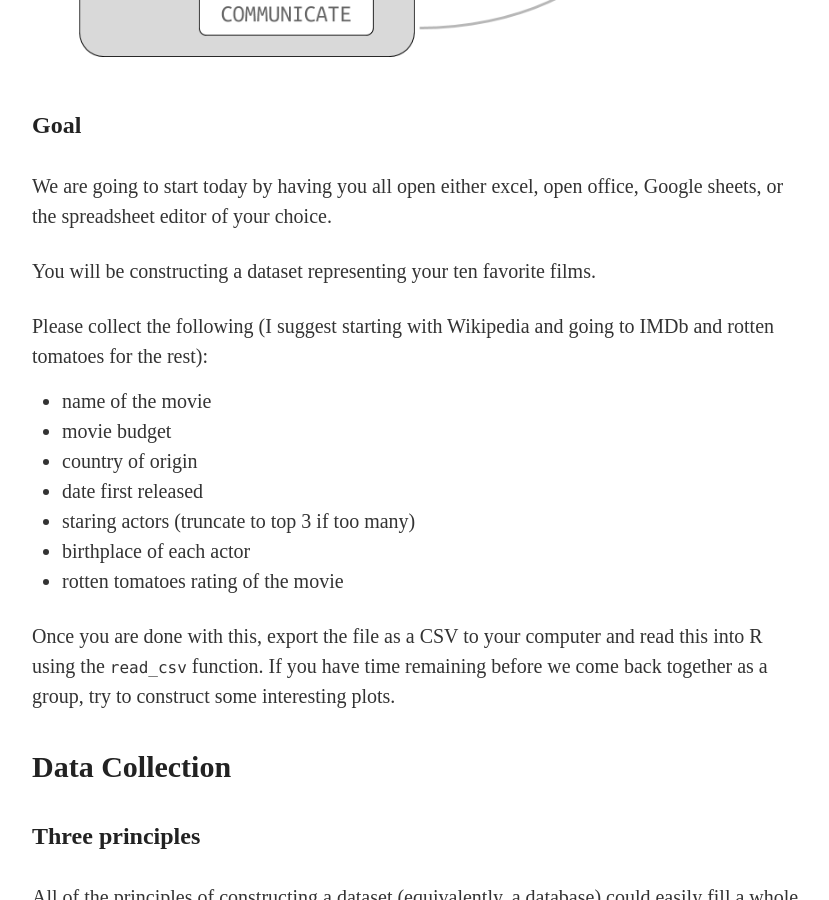
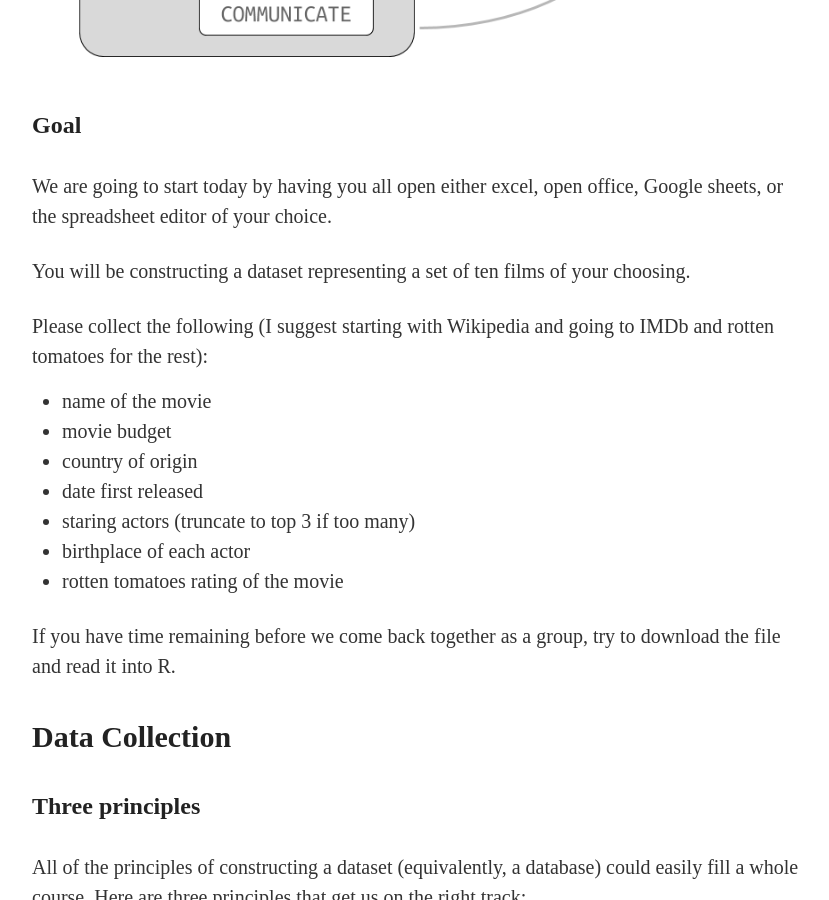
Before and after one commit to statsmaths/stat289-f17, a Jekyll site: the page built from _posts/2017-10-10-class13.md, in a window 1280 px wide and 900 px high, scrolled down 791 px. Shown: the whole window, without its empty margins (223-1052 px from the left). Built offline with Jekyll 4.4.1, drawn with Linux system fonts in a browser that asks for light colours; our own code applies the rules of GitHub Pages for plain Markdown files.

Commit message:
update class13

```diff
--- a/_posts/2017-10-10-class13.md
+++ b/_posts/2017-10-10-class13.md
@@ -23,8 +23,8 @@ We are going to start today by having you all open either
 excel, open office, Google sheets, or the spreadsheet editor
 of your choice.
 
-You will be constructing a dataset representing your ten
-favorite films.
+You will be constructing a dataset representing a set of
+ten films of your choosing.
 
 Please collect the following (I suggest starting with Wikipedia
 and going to IMDb and rotten tomatoes for the rest):
@@ -37,10 +37,8 @@ and going to IMDb and rotten tomatoes for the rest):
 - birthplace of each actor
 - rotten tomatoes rating of the movie
 
-Once you are done with this, export the file as a CSV to your
-computer and read this into R using the `read_csv` function.
 If you have time remaining before we come back together as
-a group, try to construct some interesting plots.
+a group, try to download the file and read it into R.
 
 # Data Collection
 
```
Also changed, not shown: _posts/2017-10-10-class13.Rmd (+3 -5 lines).
